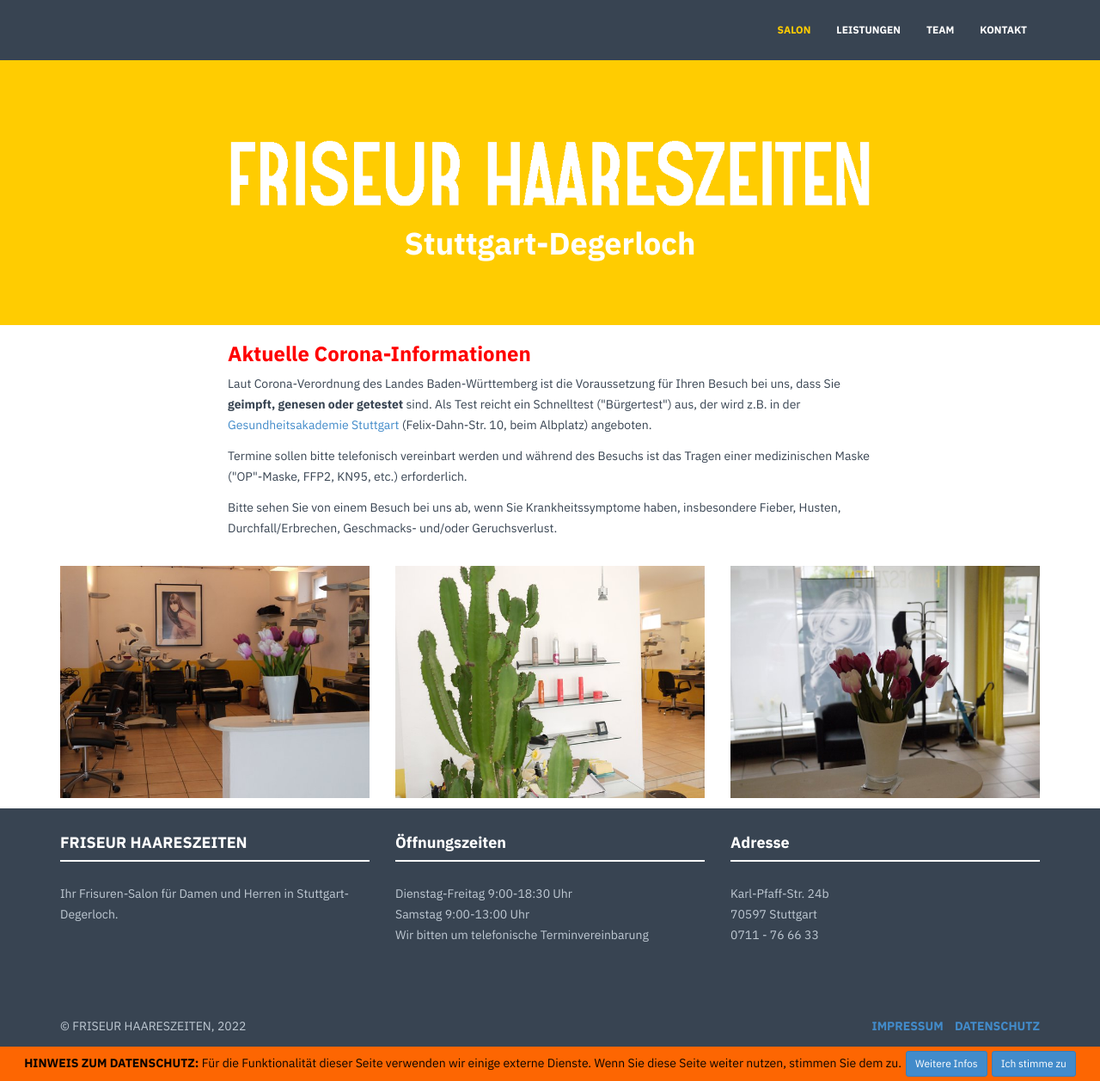
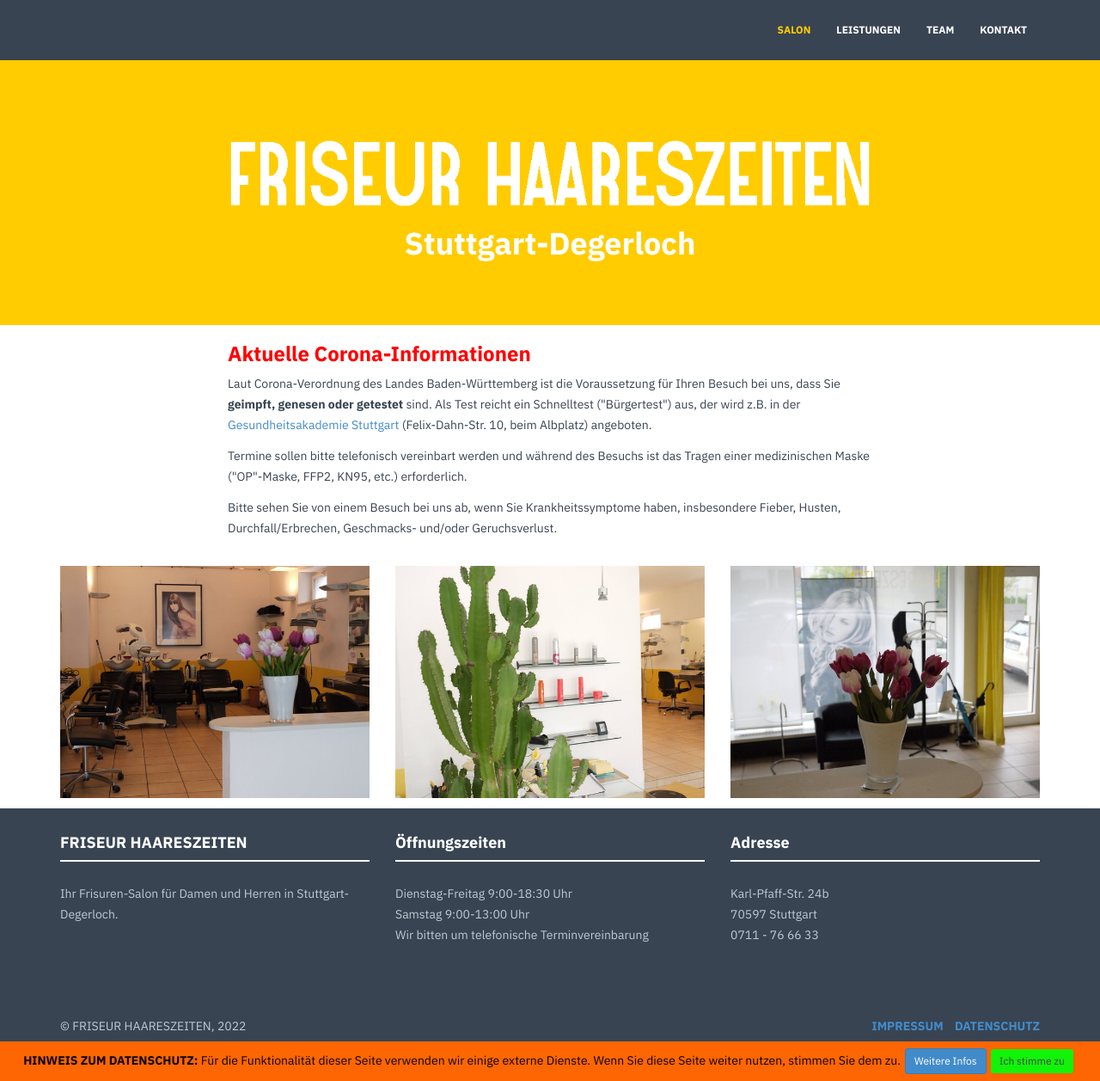
Before and after one commit to haareszeiten/haareszeiten.github.io, a Jekyll site: the page built from index.html, in a window 1280 px wide and 1257 px high. Shown: the whole window at 86% size. Built offline with Jekyll 4.4.1, drawn with Linux system fonts in a browser that asks for light colours; nearby versions of some CDN libraries.

Commit message:
btn green

```diff
--- a/_includes/cookie-consent.html
+++ b/_includes/cookie-consent.html
@@ -10,7 +10,7 @@
     }
 </style>
 <div id="cookie-notice"><span><strong>HINWEIS ZUM DATENSCHUTZ:</strong>  Für die Funktionalität dieser Seite verwenden wir einige externe Dienste.
-    Wenn Sie diese Seite weiter nutzen, stimmen Sie dem zu.</span><a href="/datenschutz" class="btn btn-primary btn-sm">Weitere Infos</a><a id="cookie-notice-accept" class="btn btn-primary btn-sm">Ich stimme zu</a></div>
+    Wenn Sie diese Seite weiter nutzen, stimmen Sie dem zu.</span><a href="/datenschutz" class="btn btn-primary btn-sm">Weitere Infos</a><a id="cookie-notice-accept" class="btn-theme-ok btn-primary btn-sm">Ich stimme zu</a></div>
 <script>
     function createCookie(name,value,days) {
         var expires = "";
--- a/_includes/css/main.css
+++ b/_includes/css/main.css
@@ -163,6 +163,12 @@
   background-color: {{ site.colors.primary }};
   border-color: {{ site.colors.primary }};
 }
+.btn-theme-ok {
+	color: rgb(70, 70, 70);
+	background-color: rgb(18, 243, 10) ;
+	border-color: {{ site.colors.secondary }};
+	margin: 4px;
+  }
 
 .dmbutton:hover,
 .dmbutton:active,
```
